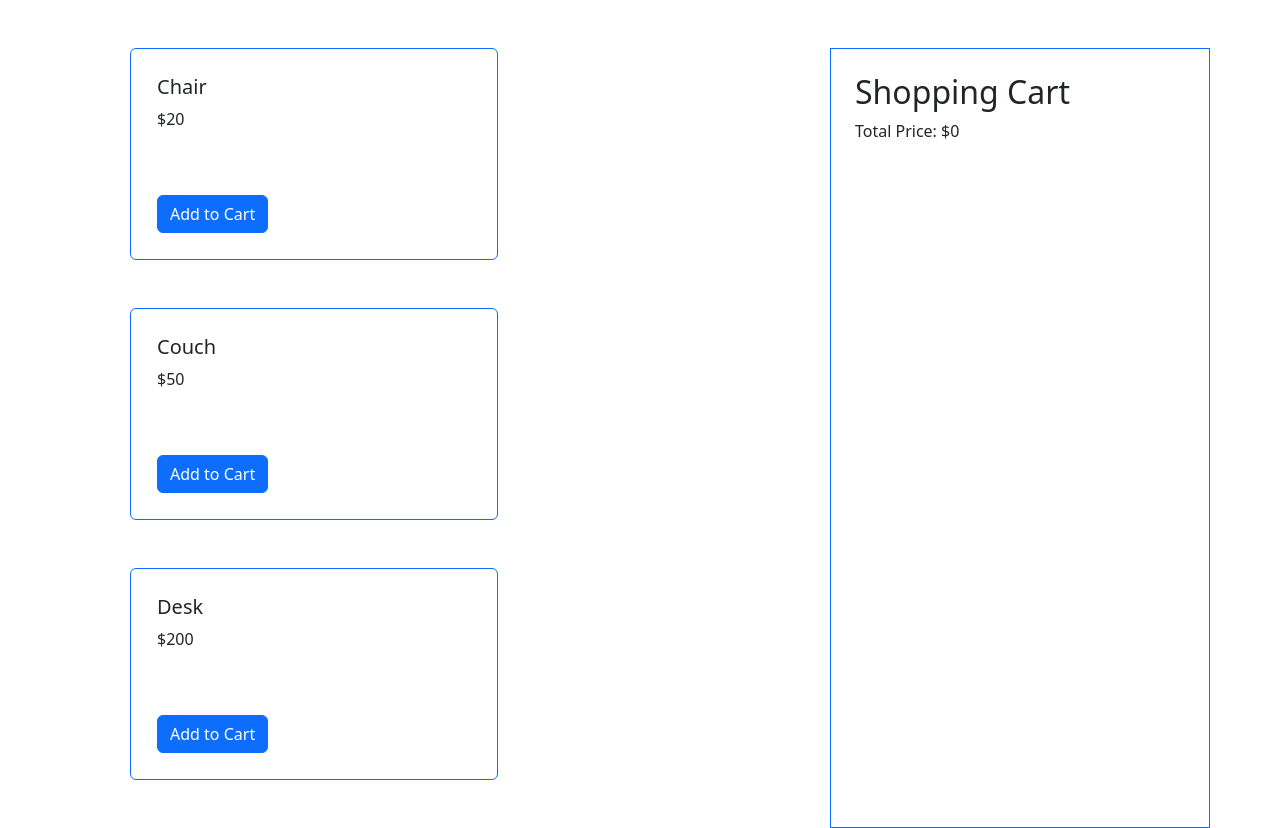
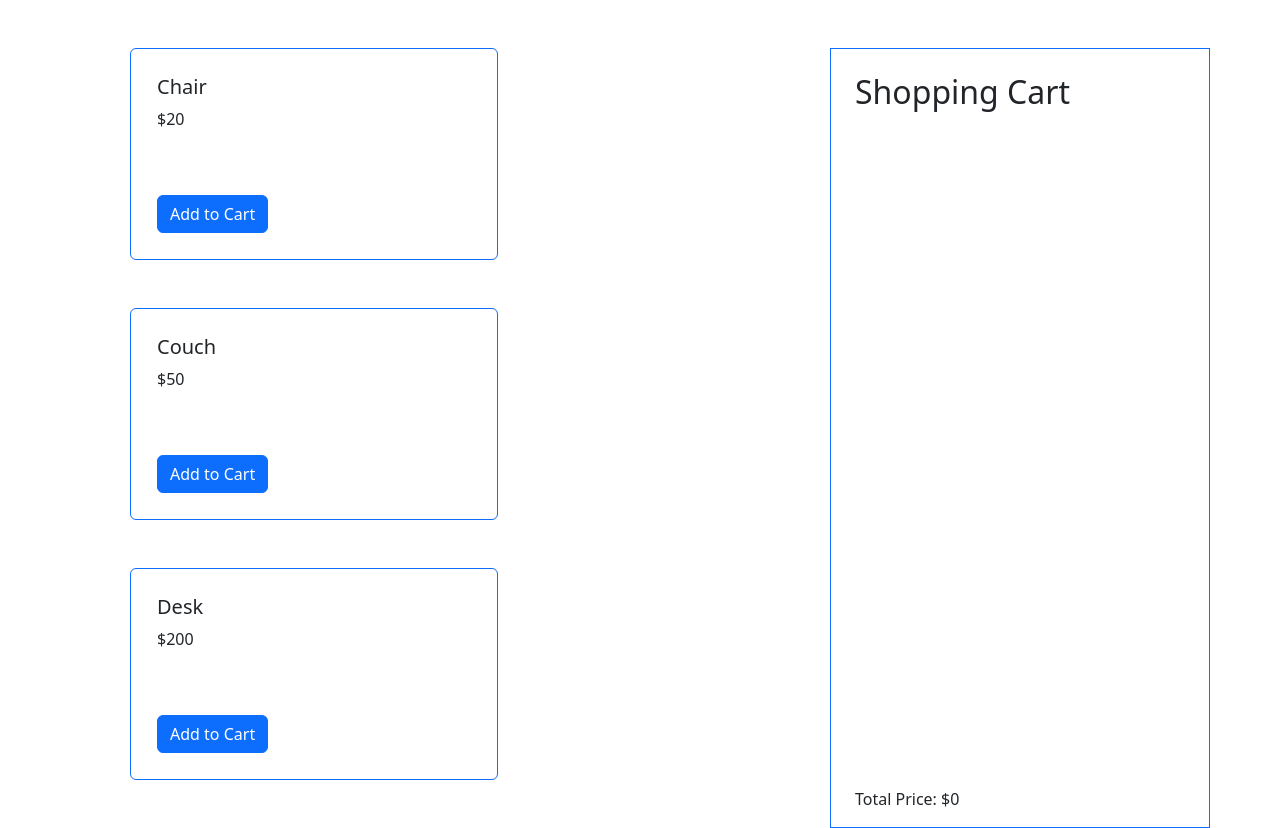
Before and after one commit to Pubstar/React-Shop, a React (Vite) app in the folder Webshop/: page / in a window 1280 px wide. Built offline with nearby package versions, Linux system fonts and the light colour scheme.

Commit message:
Add buttons in cart, some styling
Backend basically done, needs a lot of styling

```diff
--- a/Webshop/src/App.jsx
+++ b/Webshop/src/App.jsx
@@ -88,12 +88,22 @@ function App() {
           </Card>
         })}
         </div>
-        <div className='col-sm-4 mt-5 border border-primary p-4'>
+        <div className='col-sm-4 mt-5 border border-primary p-4 position-relative'>
             <h2>Shopping Cart</h2>
             {shoppingCart.map((item,idx) => {
-              return <p key={idx} onClick={() => {removeFromCart(item)}}>{item.name} - ${item.price} - {item.quantity}</p>
+              return <Card border='primary' className='mt-5' key={idx}>
+                <Card.Body>
+                <Card.Title>{item.name}</Card.Title>
+                <Card.Text>${item.price}/per item</Card.Text>
+                </Card.Body>
+                <Card.Footer className='d-flex justify-content-between align-items-center px-5'>
+                  <Button variant='danger w-25' onClick={() => {removeFromCart(item)}}>-</Button>
+                  {item.quantity}
+                  <Button variant='success w-25' onClick={() => {addToCart(item)}}>+</Button>
+                </Card.Footer>
+                </Card>
             })}
-            <p>Total Price: ${updateTotalPrice()}</p>
+            <p className='position-absolute bottom-0'>Total Price: ${updateTotalPrice()}</p>
         </div>
       </Row>
     </div>
```
